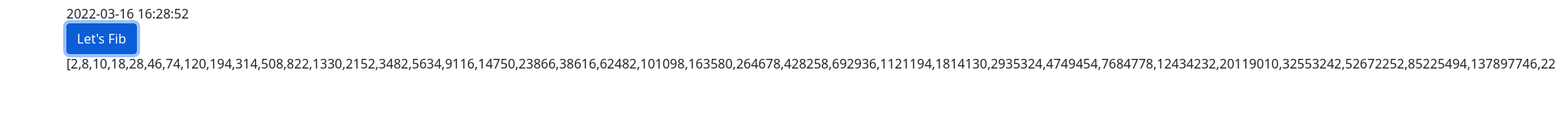
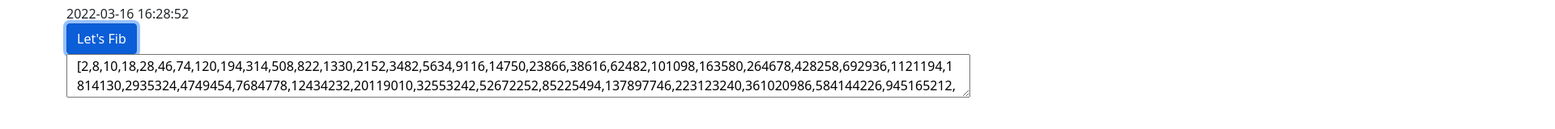
Before and after one commit to Alejogonzalez/PruebaProteccion, a plain HTML site: page index.html in a window 1280 px wide. Both pictures are taken after a click on the button "Let's Fib". Shown: the part 178-338 px from the top of the page at 81% size, 1920 px wide, since content can reach past the window. Drawn offline with nearby package versions, Linux system fonts and the light colour scheme.

Commit message:
Fix textarea

```diff
--- a/index.html
+++ b/index.html
@@ -30,10 +30,19 @@
       </div>
 
     <button id="Btn_fibo" type="button" class="btn btn-primary" onclick="fibo()">Let's Fib</button>
+    <div class="container-fluid">
+      <div class="row align-items-start" >
 
-    <p id="log"></p>
+          <textarea id="log"></textarea>
+
+      </div>
     </div>
 
+    </div>
+
+    <div id="foo">
+
+    </div>
 
     <!-- Optional JavaScript; choose one of the two! -->
     <script>
@@ -44,6 +53,7 @@
           seconds = clock.getSeconds()
          var number=seconds;
           var fibonacci = [];
+          var fibonacciul = [];
           var seed0 = Math.trunc(minutes/10);
           var seed1 = minutes % 10;
           if (seed1 < seed0)  {
@@ -64,6 +74,9 @@
           console.log(fibonacci);
           fibotxt = JSON.stringify(fibonacci)
           document.getElementById("log").innerHTML = fibotxt;
+
+
+
           return fibonacci;
       }
 
```
